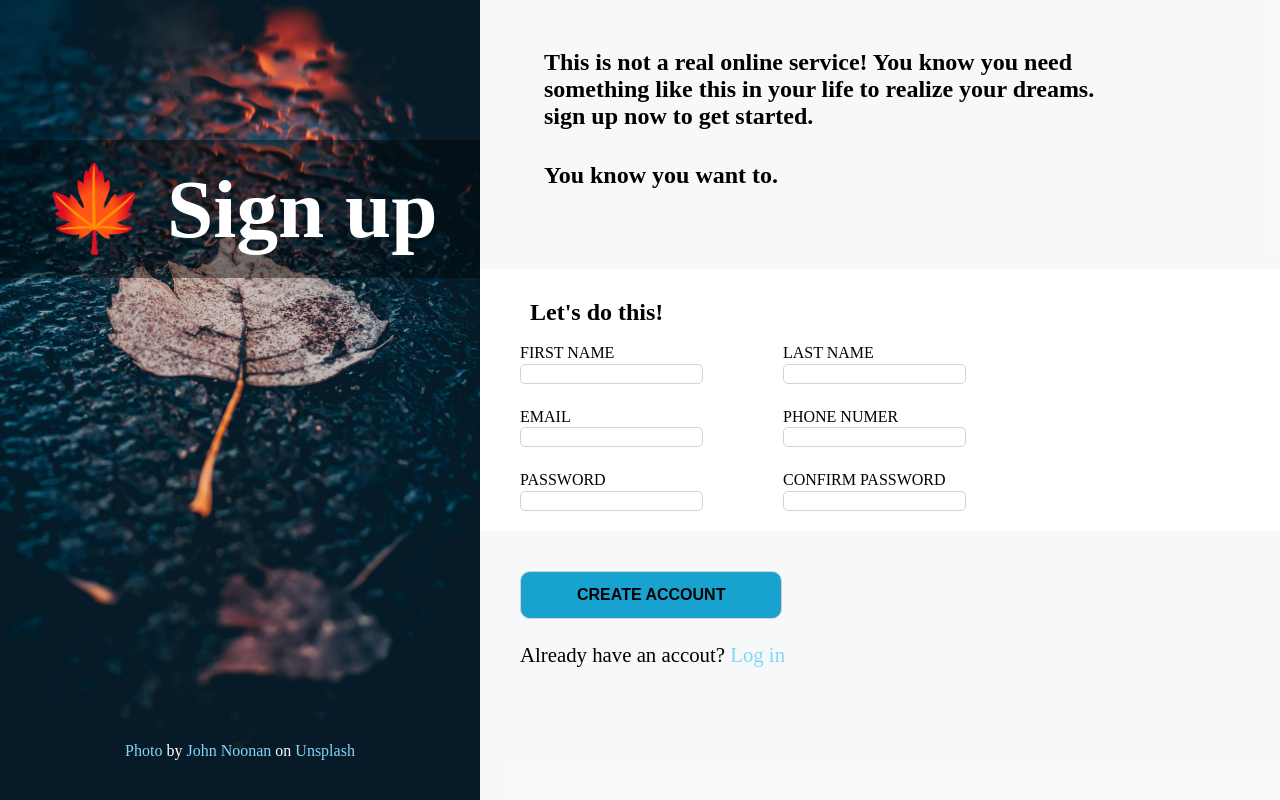
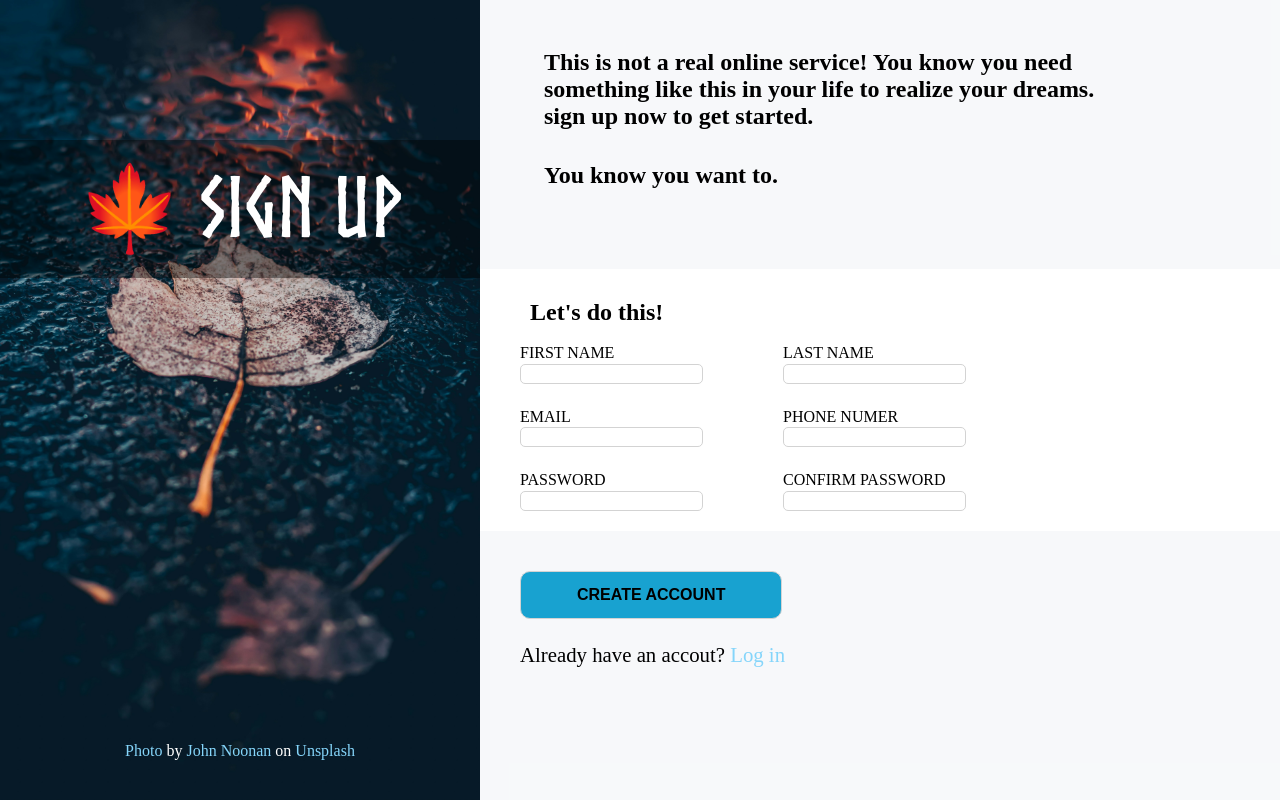
Before and after one commit to ruben-23/sign-up-form, a plain HTML site: page index.html in a window 1280 px wide. Drawn offline with Linux system fonts and the light colour scheme.

Commit message:
Add new font

```diff
--- a/style.css
+++ b/style.css
@@ -1,3 +1,16 @@
+
+@font-face{
+    font-family: 'norse';
+    src: url('./fonts/Norse-Bold.woff2') format('woff2'),
+    url('./fonts/Norse-Bold.woff') format('woff');
+    font-weight: normal;
+    font-style: normal;
+    /* font-size: 5.3rem; */
+}
+
+
+
+
 * {
     margin: 0;
 }
@@ -30,6 +43,7 @@
     background-color: rgba(0, 0, 0, 0.4);
     margin-top: 15vh;
     font-size: 5.2rem;
+    font-family: 'norse' ;
 }
 
 .content-container {
```
Also changed, not shown: fonts/Norse-Bold.woff (added), fonts/Norse-Bold.woff2 (added).
